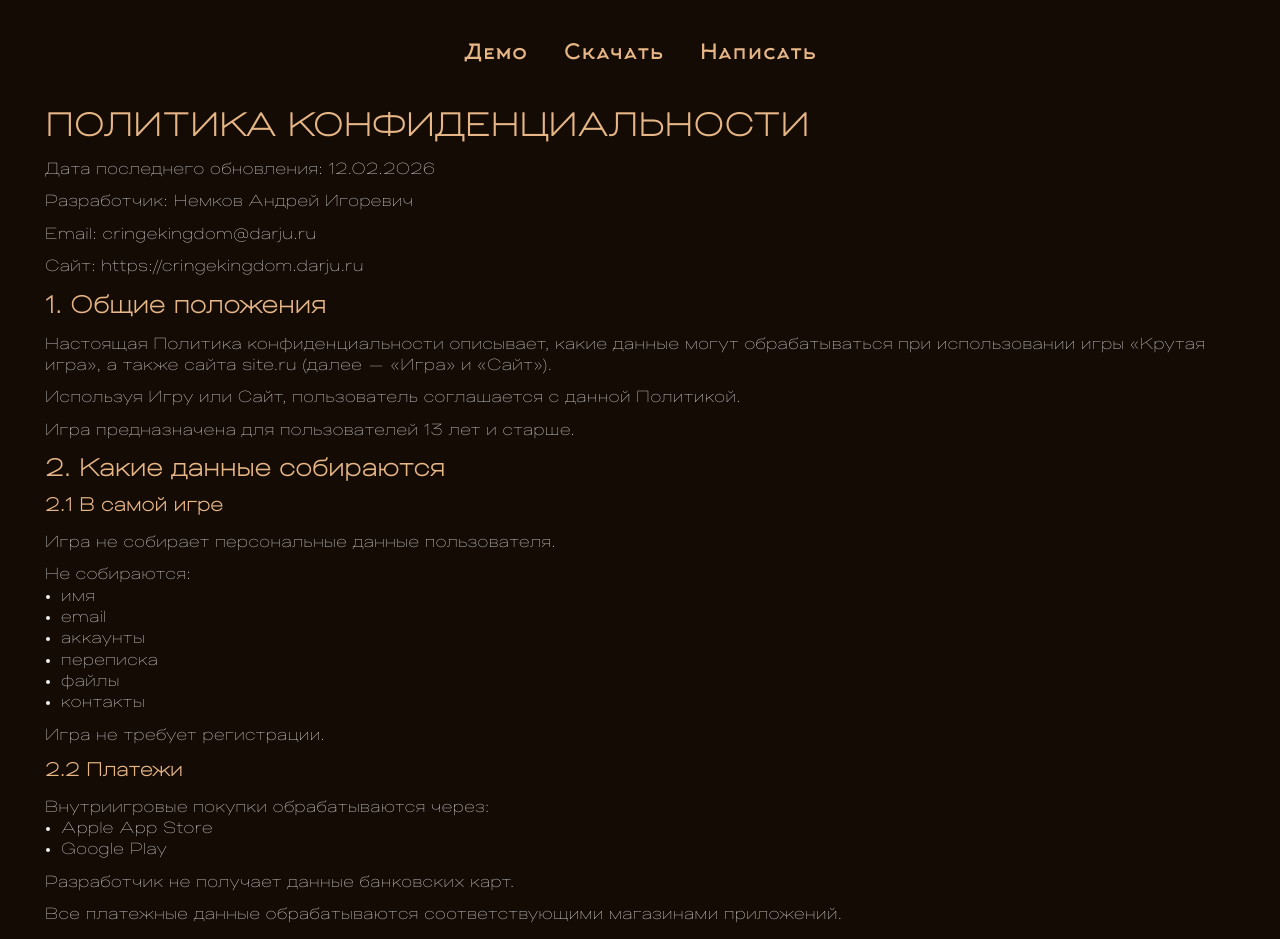
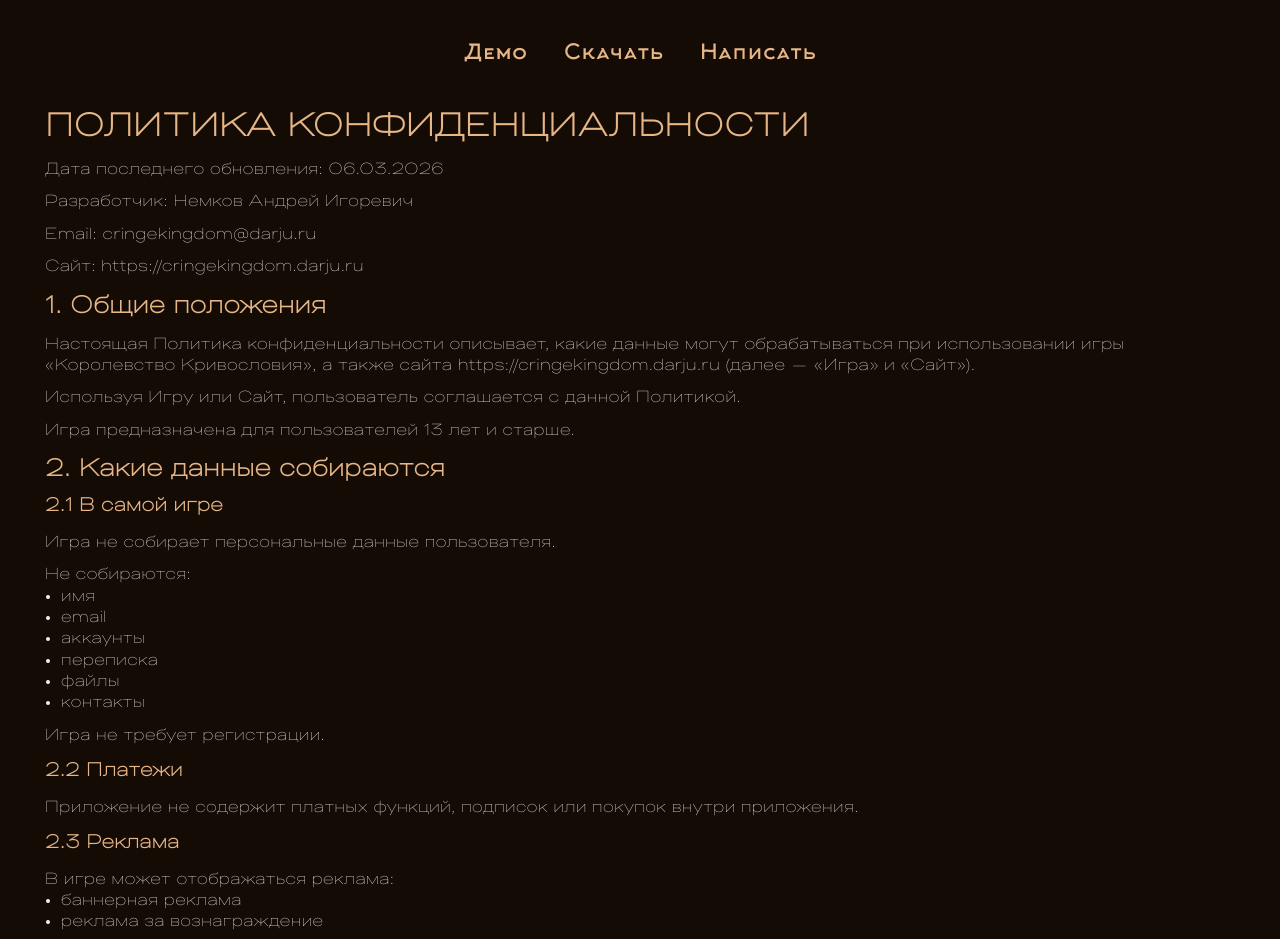
Before and after one commit to dar-ju/web.cringekingdom, a Nuxt app in the folder landing/: page /policy in a window 1280 px wide. Shown: the top 939 px of the page. Built offline with nearby package versions, Linux system fonts and the light colour scheme.

Commit message:
docs update

```diff
--- a/landing/app/pages/agreement/index.vue
+++ b/landing/app/pages/agreement/index.vue
@@ -15,7 +15,7 @@ useSeoMeta({
       <div class="container agree__container">
         <h1 class="agree__title agree__title--main">Пользовательское соглашение</h1>
         <ul class="agree__list">
-          <li>Дата последнего обновления: 12.02.2026</li>
+          <li>Дата последнего обновления: 06.03.2026</li>
           <li>Разработчик: Немков Андрей Игоревич</li>
           <li>Email: cringekingdom@darju.ru</li>
           <li>Сайт: https://cringekingdom.darju.ru</li>
@@ -23,7 +23,7 @@ useSeoMeta({
 
         <h2 class="agree__title agree__title--sub">1. Общие положения</h2>
         <ul class="agree__list">
-          <li>Настоящее соглашение регулирует использование игры «Крутая игра».</li>
+          <li>Настоящее соглашение регулирует использование игры «Королевство Кривословия».</li>
           <li>Используя игру, пользователь соглашается с условиями.</li>
           <li>Игра предназначена для лиц 13 лет и старше.</li>
         </ul>
@@ -49,15 +49,16 @@ useSeoMeta({
 
         <h2 class="agree__title agree__title--sub">3. Внутриигровые покупки</h2>
         <ul class="agree__list">
-          <li>В игре доступны покупки виртуальной валюты.</li>
-          <li>
+          <li>В игре не доступны покупки виртуальной валюты.</li>
+          <!-- <li>В игре доступны покупки виртуальной валюты.</li> -->
+          <!-- <li>
             <span>Покупки обрабатываются через:</span>
             <ul class="agree__list-markerd">
               <li>App Store</li>
               <li>Google Play</li>
             </ul>
-          </li>
-          <li>
+          </li> -->
+          <!-- <li>
             Все платежи окончательные, если иное не предусмотрено правилами соответствующего
             магазина приложений.
           </li>
@@ -67,7 +68,7 @@ useSeoMeta({
               <li>не имеет реальной стоимости</li>
               <li>не подлежит обмену на деньги</li>
             </ul>
-          </li>
+          </li> -->
         </ul>
 
         <h2 class="agree__title agree__title--sub">4. Реклама</h2>
--- a/landing/app/pages/policy/index.vue
+++ b/landing/app/pages/policy/index.vue
@@ -15,7 +15,7 @@ useSeoMeta({
       <div class="container policy__container">
         <h1 class="policy__title policy__title--main">Политика конфиденциальности</h1>
         <ul class="policy__list">
-          <li>Дата последнего обновления: 12.02.2026</li>
+          <li>Дата последнего обновления: 06.03.2026</li>
           <li>Разработчик: Немков Андрей Игоревич</li>
           <li>Email: cringekingdom@darju.ru</li>
           <li>Сайт: https://cringekingdom.darju.ru</li>
@@ -24,7 +24,8 @@ useSeoMeta({
         <ul class="policy__list">
           <li>
             Настоящая Политика конфиденциальности описывает, какие данные могут обрабатываться при
-            использовании игры «Крутая игра», а также сайта site.ru (далее — «Игра» и «Сайт»).
+            использовании игры «Королевство Кривословия», а также сайта
+            https://cringekingdom.darju.ru (далее — «Игра» и «Сайт»).
           </li>
           <li>Используя Игру или Сайт, пользователь соглашается с данной Политикой.</li>
           <li>Игра предназначена для пользователей 13 лет и старше.</li>
@@ -49,7 +50,8 @@ useSeoMeta({
 
         <h3 class="policy__title policy__title--sub">2.2 Платежи</h3>
         <ul class="policy__list">
-          <li>
+          <li>Приложение не содержит платных функций, подписок или покупок внутри приложения.</li>
+          <!-- <li>
             <span>Внутриигровые покупки обрабатываются через:</span>
             <ul class="policy__list-markerd">
               <li>Apple App Store</li>
@@ -57,13 +59,13 @@ useSeoMeta({
             </ul>
           </li>
           <li>Разработчик не получает данные банковских карт.</li>
-          <li>Все платежные данные обрабатываются соответствующими магазинами приложений.</li>
+          <li>Все платежные данные обрабатываются соответствующими магазинами приложений.</li> -->
         </ul>
 
         <h3 class="policy__title policy__title--sub">2.3 Реклама</h3>
         <ul class="policy__list">
           <li>
-            <span>В игре используется реклама:</span>
+            <span>В игре может отображаться реклама:</span>
             <ul class="policy__list-markerd">
               <li>баннерная реклама</li>
               <li>реклама за вознаграждение</li>
```
